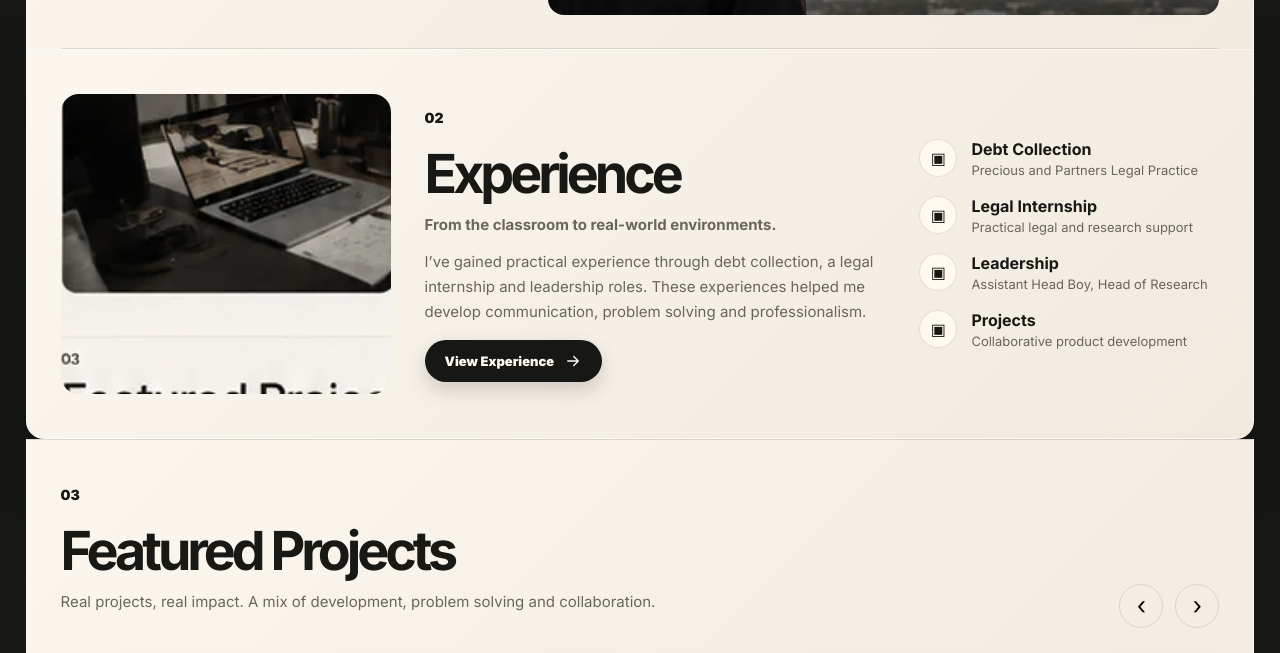
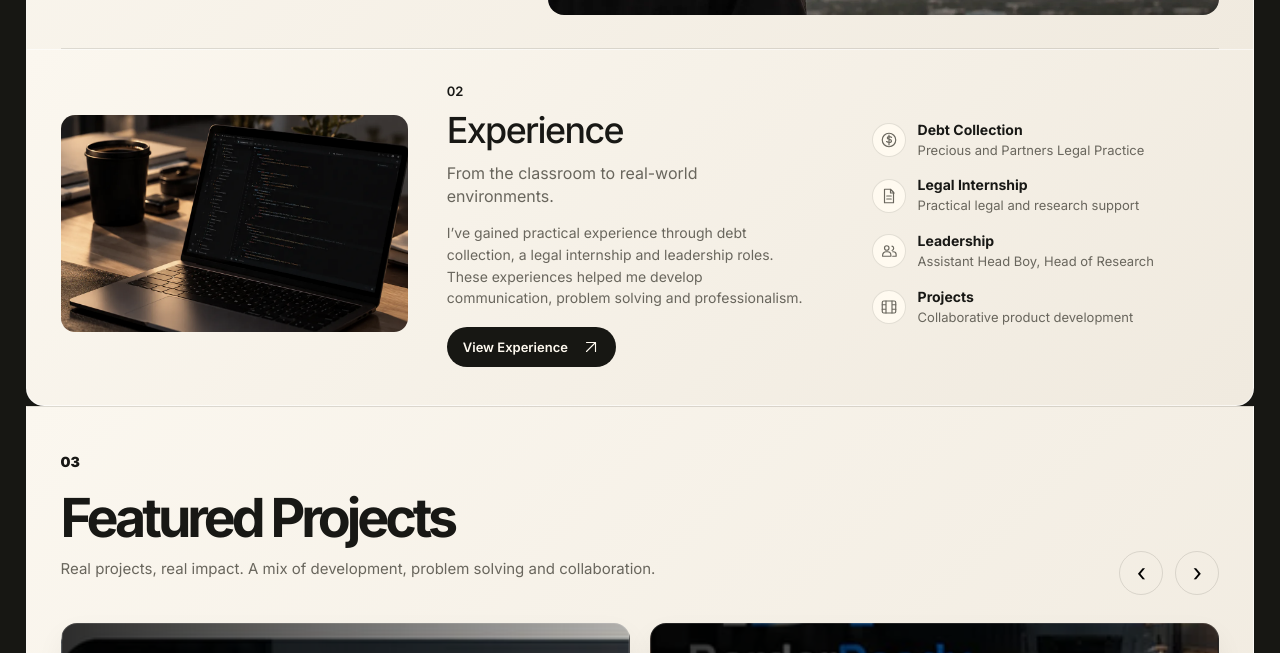
Before and after one commit to tntrepairs/shane-personal-blog, a plain HTML site: page index.html in a window 1280 px wide. Shown: the part 979-1632 px from the top of the page. Drawn offline with nearby package versions, Linux system fonts and the light colour scheme.

Commit message:
Rebuild Experience section with structured SVG detail rows

```diff
--- a/index.html
+++ b/index.html
@@ -131,19 +131,31 @@
 				</section>
 
 				<section class="dashboard-card experience-row" id="experience">
-					<img class="wide-photo reveal" loading="lazy" decoding="async" src="assets/shane_exact_assets/cuts/experience_photo.webp" alt="AI-generated workspace with laptop and notes" />
+					<img class="wide-photo experience-photo reveal" loading="lazy" decoding="async" width="1122" height="1280" src="assets/hero-custom/coding-laptop.webp" alt="Warmly lit laptop workspace with code on screen" />
 					<div class="section-copy reveal">
 						<span class="number">02</span>
 						<h2>Experience</h2>
 						<h3>From the classroom to real-world environments.</h3>
 						<p>I’ve gained practical experience through debt collection, a legal internship and leadership roles. These experiences helped me develop communication, problem solving and professionalism.</p>
-						<a class="dark-btn" href="#cv">View Experience <span>↗</span></a>
+						<a class="dark-btn" href="#experience-details">View Experience <svg width="18" height="18" viewBox="0 0 24 24" fill="none" stroke="currentColor" stroke-width="1.5" stroke-linecap="round" stroke-linejoin="round" aria-hidden="true"><path d="M6 18 18 6M6 6h12v12"/></svg></a>
 					</div>
-					<div class="experience-list reveal">
-						<p><b>Debt Collection</b><span>Precious and Partners Legal Practice</span></p>
-						<p><b>Legal Internship</b><span>Practical legal and research support</span></p>
-						<p><b>Leadership</b><span>Assistant Head Boy, Head of Research</span></p>
-						<p><b>Projects</b><span>Collaborative product development</span></p>
+					<div class="experience-list reveal" id="experience-details" aria-label="Experience details">
+						<div class="experience-item">
+							<span class="experience-icon" aria-hidden="true"><svg viewBox="0 0 24 24"><circle cx="12" cy="12" r="9"/><path d="M15.5 8.5c-.8-.7-1.8-1-3.1-1-1.6 0-2.7.7-2.7 1.8s.9 1.6 2.8 1.9 2.8.8 2.8 2-.9 2.1-3 2.1c-1.4 0-2.6-.5-3.5-1.3M12 5.5v13"/></svg></span>
+							<div><b>Debt Collection</b><span>Precious and Partners Legal Practice</span></div>
+						</div>
+						<div class="experience-item">
+							<span class="experience-icon" aria-hidden="true"><svg viewBox="0 0 24 24"><path d="M6 3h8l4 4v14H6zM14 3v5h5M9 12h6M9 16h6"/></svg></span>
+							<div><b>Legal Internship</b><span>Practical legal and research support</span></div>
+						</div>
+						<div class="experience-item">
+							<span class="experience-icon" aria-hidden="true"><svg viewBox="0 0 24 24"><circle cx="9" cy="8" r="3"/><path d="M3.5 19v-1.5A4.5 4.5 0 0 1 8 13h2a4.5 4.5 0 0 1 4.5 4.5V19zM16 5.5a3 3 0 0 1 0 5.8M17 13h1a3.5 3.5 0 0 1 3.5 3.5V19H17"/></svg></span>
+							<div><b>Leadership</b><span>Assistant Head Boy, Head of Research</span></div>
+						</div>
+						<div class="experience-item">
+							<span class="experience-icon" aria-hidden="true"><svg viewBox="0 0 24 24"><rect x="3" y="4" width="18" height="16" rx="2"/><path d="M8 4v16M16 4v16M3 9h5M16 9h5M3 15h5M16 15h5"/></svg></span>
+							<div><b>Projects</b><span>Collaborative product development</span></div>
+						</div>
 					</div>
 				</section>
 
--- a/styles.css
+++ b/styles.css
@@ -706,18 +706,28 @@ img { display: block; max-width: 100%; }
 	margin: 0;
 }
 
-.experience-list p::before {
-	position: absolute;
-	left: 0;
-	top: 0;
-	display: grid;
-	place-items: center;
-	width: 36px;
-	height: 36px;
-	border: 1px solid var(--line);
-	border-radius: 50%;
-	background: #fffaf0;
-	content: "▣";
+/* Section 02 uses a clean photo and distinct, selectable experience rows. */
+#experience .experience-list { gap: 16px; }
+#experience .experience-item { display: grid; grid-template-columns: 36px minmax(0, 1fr); gap: 12px; align-items: center; min-width: 0; }
+#experience .experience-icon { display: grid; place-items: center; width: 36px; height: 36px; border: 1px solid var(--line); border-radius: 50%; background: #fffaf0; }
+#experience .experience-icon svg { display: block; width: 18px; height: 18px; fill: none; stroke: currentColor; stroke-width: 1.55; stroke-linecap: round; stroke-linejoin: round; }
+#experience .experience-item > div { display: grid; gap: 3px; }
+#experience .experience-item b { font-size: 14px; font-weight: 650; line-height: 1.3; }
+#experience .experience-item span:not(.experience-icon) { color: var(--muted); font-size: 13px; line-height: 1.35; }
+#experience .dark-btn { display: inline-flex; align-items: center; gap: 14px; min-height: 40px; padding: 10px 16px; font-size: 13px; font-weight: 600; box-shadow: none; }
+#experience .dark-btn svg { display: block; flex: 0 0 18px; }
+#experience-details { scroll-margin-top: 120px; }
+
+@media (min-width: 981px) {
+	#experience { grid-template-columns: minmax(250px, .9fr) minmax(280px, 1fr) minmax(270px, .9fr); align-items: center; gap: clamp(28px, 3vw, 46px); padding: 30px 34px 38px; margin-top: 0; border-top: 0; border-radius: 0 0 18px 18px; box-shadow: none; }
+	#experience .experience-photo { display: block; width: 100%; height: clamp(210px, 17vw, 270px); object-fit: cover; object-position: center; border-radius: 14px; filter: saturate(.72) contrast(1.02); }
+	#experience .number { margin-bottom: 12px; font-size: 13px; font-weight: 600; }
+	#experience h2 { font-size: clamp(32px, 2.8vw, 40px); font-weight: 500; line-height: 1.08; letter-spacing: -.045em; }
+	#experience h3 { max-width: 310px; margin: 12px 0 14px; font-size: 16px; font-weight: 400; line-height: 1.45; }
+	#experience .section-copy p { max-width: 360px; margin: 0 0 18px; font-size: 14px; line-height: 1.55; }
+	#experience .experience-list { gap: 17px; }
+	#experience .experience-item { grid-template-columns: 34px minmax(0, 1fr); gap: 12px; }
+	#experience .experience-icon { width: 34px; height: 34px; }
 }
 
 .stacked {
```
